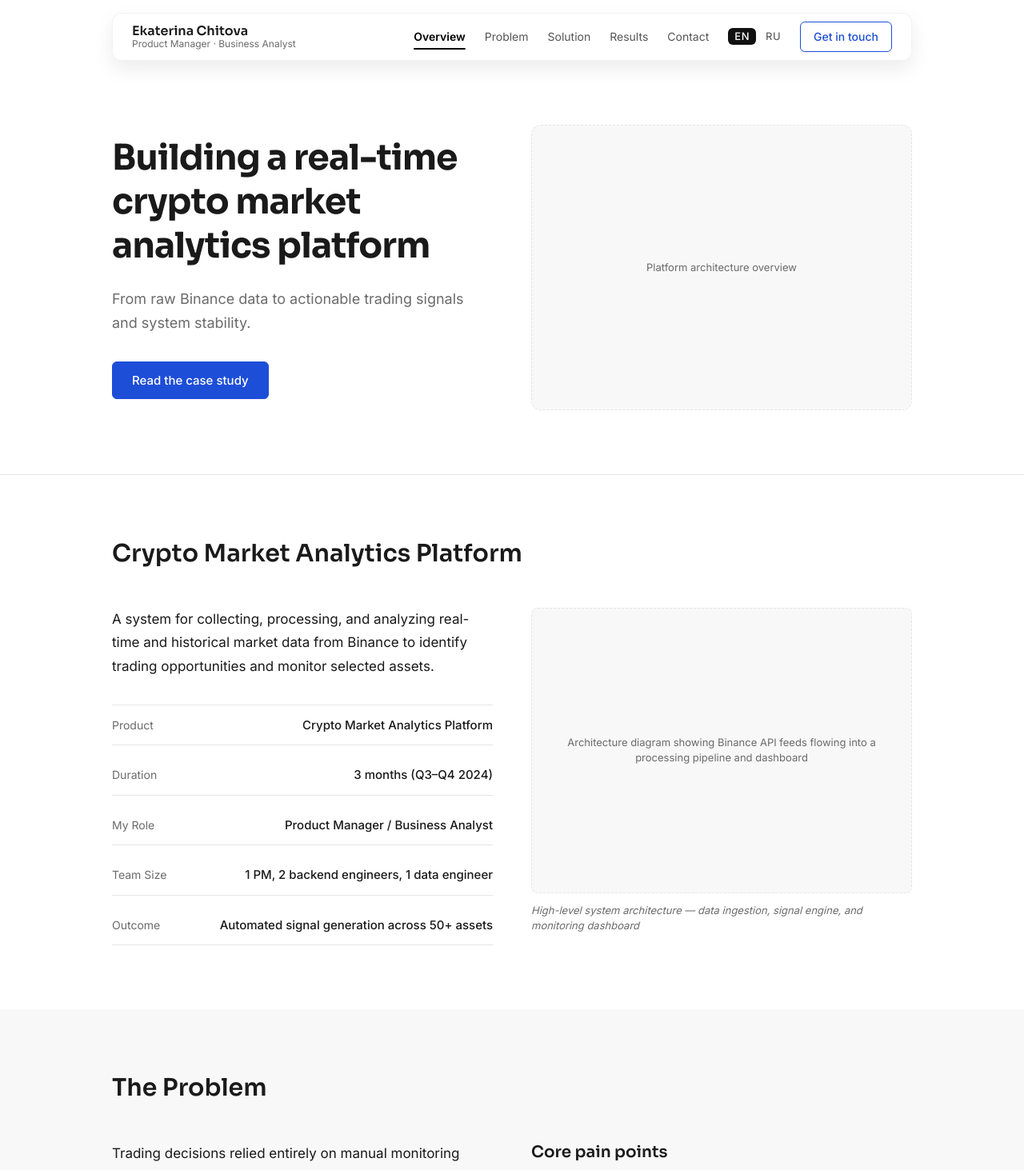
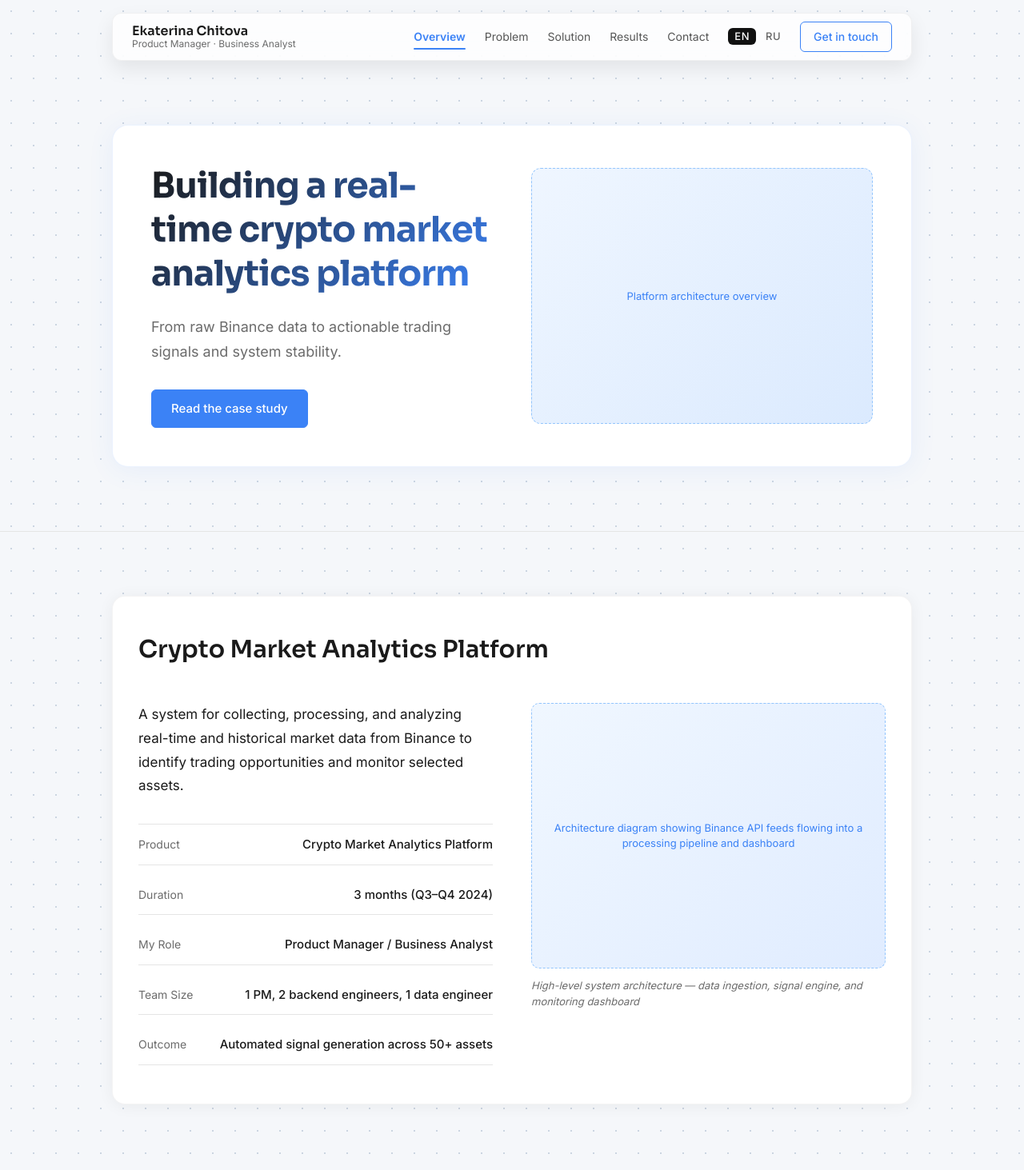
Before and after one commit to katerina-creator/portfolio, a React (Vite) app: page / in a window 1280 px wide. Shown: the top 1463 px of the page at 80% size. Built offline with nearby package versions, Linux system fonts and the light colour scheme.

Commit message:
update design

```diff
--- a/src/components/layout/Header.css
+++ b/src/components/layout/Header.css
@@ -59,7 +59,7 @@
 }
 
 .header__link--active {
-  color: #000;
+  color: #3B82F6;
   font-weight: 600;
 }
 
@@ -70,7 +70,7 @@
   bottom: -4px;
   width: 100%;
   height: 2px;
-  background: #000;
+  background: #3B82F6;
   border-radius: 2px;
 }
 
--- a/src/components/layout/Section.css
+++ b/src/components/layout/Section.css
@@ -3,7 +3,15 @@
 }
 
 .section--surface {
+  background: transparent;
+}
+
+.section__inner {
   background: var(--color-surface);
+  border-radius: 16px;
+  box-shadow: 0 2px 20px rgba(0, 0, 0, 0.055);
+  border: 1px solid rgba(0, 0, 0, 0.045);
+  padding: var(--space-12) var(--space-8);
 }
 
 .section__header {
--- a/src/components/sections/Hero.css
+++ b/src/components/sections/Hero.css
@@ -8,12 +8,21 @@
   grid-template-columns: 1fr 1fr;
   gap: var(--space-12);
   align-items: center;
+  background: var(--color-surface);
+  border-radius: 20px;
+  box-shadow: 0 4px 32px rgba(59, 130, 246, 0.08);
+  border: 1px solid rgba(59, 130, 246, 0.1);
+  padding: var(--space-12);
 }
 
 .hero__headline {
   font-size: 2.75rem;
   margin-bottom: var(--space-6);
   letter-spacing: -0.02em;
+  background: linear-gradient(135deg, #1a1a1a 0%, #3B82F6 100%);
+  -webkit-background-clip: text;
+  -webkit-text-fill-color: transparent;
+  background-clip: text;
 }
 
 .hero__subheadline {
@@ -25,8 +34,8 @@
 
 .hero__image-placeholder {
   aspect-ratio: 4 / 3;
-  background: var(--color-surface);
-  border: 1.5px dashed var(--color-border);
+  background: linear-gradient(135deg, #eff6ff 0%, #dbeafe 100%);
+  border: 1.5px dashed #93c5fd;
   border-radius: 12px;
   display: flex;
   align-items: center;
@@ -35,12 +44,13 @@
 
 .hero__image-placeholder span {
   font-size: 0.8125rem;
-  color: var(--color-text-muted);
+  color: #3B82F6;
 }
 
 @media (max-width: 720px) {
   .hero__inner {
     grid-template-columns: 1fr;
+    padding: var(--space-8);
   }
   .hero__visual {
     display: none;
--- a/src/components/shared/ImagePlaceholder.css
+++ b/src/components/shared/ImagePlaceholder.css
@@ -3,9 +3,9 @@
 }
 
 .img-placeholder__box {
-  background: var(--color-surface);
-  border: 1.5px dashed var(--color-border);
-  border-radius: 8px;
+  background: linear-gradient(135deg, #f0f7ff 0%, #e0ecff 100%);
+  border: 1.5px dashed #93c5fd;
+  border-radius: 10px;
   display: flex;
   align-items: center;
   justify-content: center;
@@ -19,7 +19,7 @@
 
 .img-placeholder__label {
   font-size: 0.8125rem;
-  color: var(--color-text-muted);
+  color: #3B82F6;
   text-align: center;
   max-width: 60ch;
   line-height: 1.5;
--- a/src/styles/global.css
+++ b/src/styles/global.css
@@ -13,6 +13,8 @@ html {
 body {
   font-family: var(--font-sans);
   background-color: var(--color-bg);
+  background-image: radial-gradient(circle, #cbd5e1 1px, transparent 1px);
+  background-size: 28px 28px;
   color: var(--color-text);
   font-size: 1rem;
   line-height: 1.7;
--- a/src/styles/variables.css
+++ b/src/styles/variables.css
@@ -4,15 +4,15 @@
   --font-display: 'Sora', system-ui, sans-serif;
 
   /* Colors */
-  --color-bg: #ffffff;
+  --color-bg: #f5f7fa;
   --color-text: #1a1a1a;
   --color-text-muted: #6b6b6b;
-  --color-accent: #1d4ed8;
-  --color-accent-hover: #1e40af;
+  --color-accent: #3B82F6;
+  --color-accent-hover: #2563eb;
   --color-border: #e5e5e5;
-  --color-surface: #f8f8f8;
-  --color-tag-bg: #f0f4ff;
-  --color-tag-text: #1d4ed8;
+  --color-surface: #ffffff;
+  --color-tag-bg: #eff6ff;
+  --color-tag-text: #3B82F6;
 
   /* Spacing */
   --space-1: 0.25rem;
```
Also changed, not shown: src/assets/images/dashboard.png (added).
